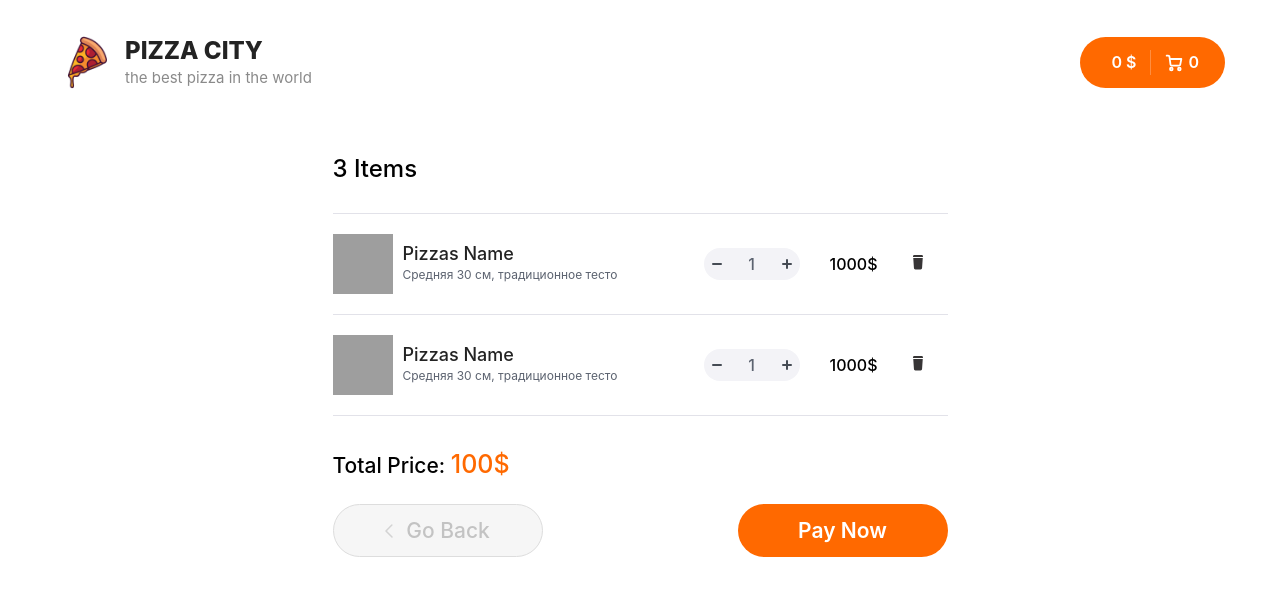
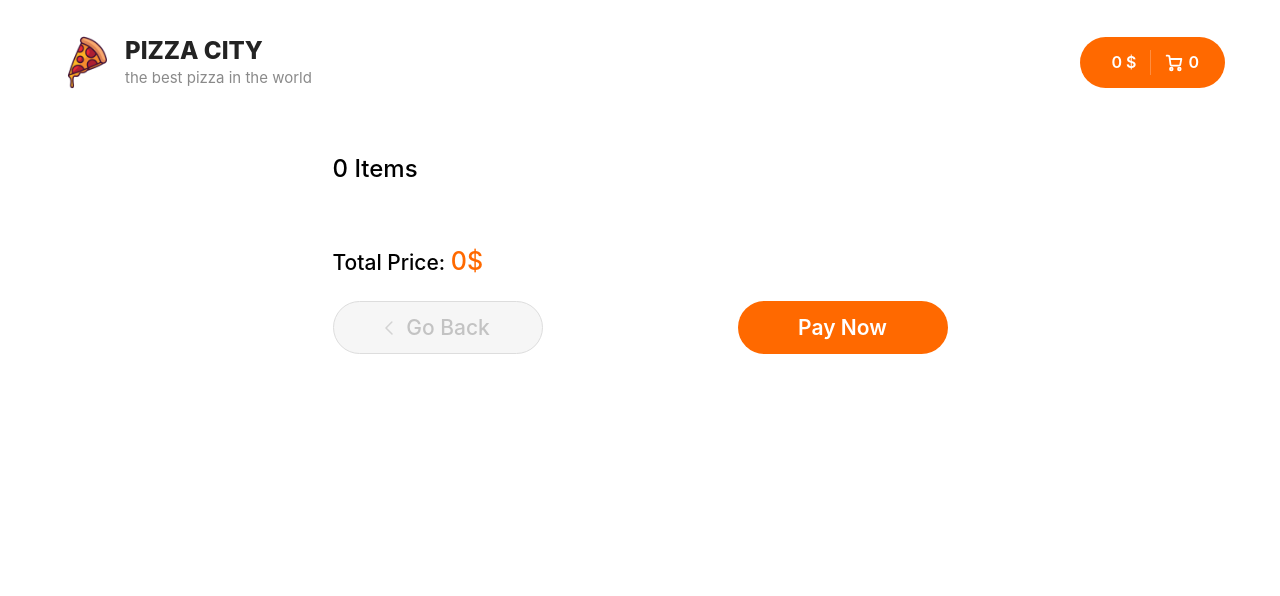
Before and after one commit to afsonk/pizza-store, a React (Create React App) app: page /cart in a window 1280 px wide. Shown: the top 596 px of the page. Built offline with nearby package versions, Linux system fonts and the light colour scheme; grey boxes are pictures that could not be loaded.

Commit message:
added redux state to the cart component

```diff
--- a/package.json
+++ b/package.json
@@ -22,6 +22,7 @@
     "react": "^17.0.2",
     "react-content-loader": "^6.0.3",
     "react-dom": "^17.0.2",
+    "react-on-images-loaded": "^2.2.5",
     "react-redux": "^7.2.4",
     "react-router-dom": "^5.2.0",
     "react-scripts": "4.0.3",
--- a/public/index.html
+++ b/public/index.html
@@ -14,6 +14,7 @@
       manifest.json provides metadata used when your web app is installed on a
       user's mobile device or desktop. See https://developers.google.com/web/fundamentals/web-app-manifest/
     -->
+
     <link rel="manifest" href="%PUBLIC_URL%/manifest.json" />
     <!--
       Notice the use of %PUBLIC_URL% in the tags above.
--- a/src/Cart/Cart.tsx
+++ b/src/Cart/Cart.tsx
@@ -1,24 +1,56 @@
 import Container from "../shared/Container"
-import DoubleButton from "../shared/DoubleButton"
 import CartItem from "./CartItem"
 import ArrowRightSVG from "./ArrowRightSVG"
 import {Link} from "react-router-dom"
+import {useSelector} from "react-redux"
+import {appStateType} from "../redux"
 
 
 function Cart() {
+    const {items, totalCount, totalPrice} = useSelector((state: appStateType) => state.cart)
+    const finalItem = Object.keys(items)
+
+    function getDough(dough: number): string {
+        if (dough === 0) {
+            return 'traditional dough'
+        } else {
+            return 'slim dough'
+        }
+    }
+
+    function getSize(size: string): string {
+        if (size === 'small') {
+            return 'Small size 26cm'
+        }
+        if (size === 'medium') {
+            return 'Medium size 30cm'
+        } else {
+            return 'Large size 40cm'
+        }
+    }
+
     return (
         <main className={'cart'}>
             <Container>
                 <div className={'cart__content'}>
                     <div className={'cart__content-top'}>
-                        <h1 className={'cart__header'}><span>3</span> Items</h1>
+                        <h1 className={'cart__header'}><span>{totalCount}</span>{totalCount === 1 ? ' Item' : ' Items'}
+                        </h1>
                     </div>
                     <div className={'cart__list'}>
-                        <CartItem/>
-                        <CartItem/>
+                        {
+                            finalItem.map((item, i) => {
+                                return <CartItem totalPrice={items[item].totalPrice}
+                                                 info={items[item].pizzas[0]}
+                                                 singleItemCount={items[item].pizzas.length}
+                                                 getDough={getDough}
+                                                 getSize={getSize}
+                                />
+                            })
+                        }
                     </div>
                     <div className={'cart__bottom'}>
-                        <p className={'cart__bottom-text'}>Total Price: <span>100$</span></p>
+                        <p className={'cart__bottom-text'}>Total Price: <span>{totalPrice}$</span></p>
                         <div className={'cart__bottom-actions'}>
                             <Link to={'/'} className={'button button--empty'}>
                                 <ArrowRightSVG/>
--- a/src/Cart/CartItem.tsx
+++ b/src/Cart/CartItem.tsx
@@ -1,24 +1,44 @@
 import DoubleButton from "../shared/DoubleButton"
 import Bucket from "./BucketSVG"
+import {CartItemType} from "../shared/types"
+import {useDispatch} from "react-redux"
+import {getUniqueID} from "../shared/getUniqueID"
+import {plusItemInCart, removeFromCart, removeItemFromCart} from "../redux/actionCreators"
 
+type Props = {
+    totalPrice: number,
+    info: CartItemType,
+    getDough: (i: number) => string,
+    getSize: (i: string) => string,
+    singleItemCount: number
+}
 
-function CartItem(){
-    return(
+function CartItem({totalPrice, info, getDough, getSize, singleItemCount}: Props) {
+    const dispatch = useDispatch()
+    const pizzaId = getUniqueID(info)
+
+    const handlePlusClick = () => {
+        dispatch(plusItemInCart(pizzaId))
+    }
+    const handleRemoveClick = () => {
+        dispatch(removeItemFromCart(pizzaId))
+    }
+    return (
         <div className={'cart__item'}>
             <div className={'cart__item-top'}>
                 <img
                     className={'cart__item-img'}
-                    src="https://dodopizza-a.akamaihd.net/static/Img/Products/78e732c620334b5e8e5d821685c1c4b5_1875x1875.jpeg"
+                    src={info.image}
                     alt="pizza"/>
                 <div className={'cart__item-info'}>
-                    <h4 className={'cart__item-name'}>Pizzas Name</h4>
-                    <p className={'cart__item-detail'}>Средняя 30 см, традиционное тесто</p>
+                    <h4 className={'cart__item-name'}>{info.name}</h4>
+                    <p className={'cart__item-detail'}>{getSize(info.size)}, {getDough(info.type)}</p>
                 </div>
-                <DoubleButton/>
+                <DoubleButton singleItemCount={singleItemCount} handlePlusClick={handlePlusClick} />
                 <div className={'cart__item-price'}>
-                    <span>1000$</span>
+                    <span>{totalPrice}$</span>
                 </div>
-                <button className={'cart__item-remove'}>
+                <button className={'cart__item-remove'} onClick={handleRemoveClick}>
                     <Bucket/>
                 </button>
             </div>
--- a/src/Home/PizzasList.tsx
+++ b/src/Home/PizzasList.tsx
@@ -2,7 +2,7 @@ import {useEffect} from "react"
 import ContentItem from "./ContentItem"
 import {CartItemType, ContentTypes} from "../shared/types"
 import {useDispatch, useSelector} from "react-redux"
-import {addItemToCart, fetchPizzas, } from "../redux/actionCreators"
+import {addItemToCart, fetchPizzas,} from "../redux/actionCreators"
 import {appStateType} from "../redux"
 import LoadingBlock from "./LoadingBlock"
 
@@ -27,6 +27,7 @@ function PizzasList() {
 
     return (
         <div className={'content__list'}>
+
             {
                 isLoading
                     ? Array(12).fill(0).map((_, index) => {
--- a/src/redux/actionCreators.ts
+++ b/src/redux/actionCreators.ts
@@ -8,6 +8,7 @@ export const setCategory = 'filter/category'
 export const setSort = 'filter/sort'
 export const addToCart = 'cart/addItem'
 export const removeFromCart = 'cart/removeItem'
+export const plusItemCart = 'cart/plusItem'
 
 export const setPizzasInState = (payload: ResponseType[]): SetPizzasType => ({
     type: setPizzas,
@@ -28,7 +29,7 @@ export const fetchPizzas = (activeCategory: null | number, sortBy: SortType, ord
         })
 }
 
-export const setActiveCategory = (payload: null | number):SetActiveCategory => ({
+export const setActiveCategory = (payload: null | number): SetActiveCategory => ({
     type: setCategory,
     payload
 })
@@ -40,6 +41,16 @@ export const setActiveSort = (payload: SortType): SetActiveSort => ({
 
 export const addItemToCart = (payload: CartItemType): AddItemToCart => ({
     type: addToCart,
+    payload
+})
+
+export const plusItemInCart = (payload: string): PlusItemInCart => ({
+    type: plusItemCart,
+    payload
+})
+
+export const removeItemFromCart = (payload: string): RemoveItemFromCart => ({
+    type: removeFromCart,
     payload
 })
 
@@ -68,9 +79,21 @@ type AddItemToCart = {
     payload: CartItemType
 }
 
+type PlusItemInCart = {
+    type: typeof plusItemCart,
+    payload: string
+}
+
+type RemoveItemFromCart = {
+    type: typeof removeFromCart,
+    payload: string
+}
+
 export type actionsType =
     SetPizzasType
     | ToggleIsLoadingType
     | SetActiveCategory
     | SetActiveSort
     | AddItemToCart
+    | PlusItemInCart
+    | RemoveItemFromCart
--- a/src/redux/cartReducer.ts
+++ b/src/redux/cartReducer.ts
@@ -1,14 +1,17 @@
+import { getUniqueID } from "../shared/getUniqueID"
 import {CartItemType} from "../shared/types"
-import {actionsType, addToCart} from "./actionCreators"
+import {actionsType} from "./actionCreators"
 
 
+type StateItems = {
+    [id: string]: {
+        pizzas: CartItemType[],
+        totalPrice: any
+    }
+}
+
 type State = {
-    items: {
-        [id: string]: {
-            pizzas: CartItemType[],
-            totalPrice: any
-        }
-    },
+    items: StateItems,
     totalCount: any,
     totalPrice: any
 }
@@ -19,17 +22,14 @@ const initialState: State = {
     totalPrice: 0
 }
 
-function getTotalSum(arr: CartItemType[]) {
+function getTotalSum(arr: CartItemType[]): number {
     return arr.reduce((acc, next: CartItemType) => acc + next.price, 0)
 }
 
-function getUniqueID(action: CartItemType): string {
-    return `${action.id}-${action.size}-${action.type}`
-}
 
-function makeArray(arr: any) {
+function makeArray(arr: any): CartItemType[] {
     const preArr = []
-    for (let item in arr){
+    for (let item in arr) {
         preArr.push(arr[item].pizzas)
     }
     return [].concat(...Object.values(preArr))
@@ -37,29 +37,61 @@ function makeArray(arr: any) {
 
 const cartReducer = (state = initialState, action: actionsType): State => {
     switch (action.type) {
-        case addToCart:
+        case "cart/addItem": {
+
             const ident: string = getUniqueID(action.payload)
-            const singleItems = state.items[ident]
+
+            const singleItem = state.items[ident]
                 ? [...state.items[ident].pizzas, action.payload]
                 : [action.payload]
 
-            const newItems: any = {
+            const newItems: StateItems = {
                 ...state.items,
                 [ident]: {
                     ...state.items[ident],
-                    pizzas: singleItems,
-                    totalCount: getTotalSum(singleItems)
+                    pizzas: singleItem,
+                    totalPrice: getTotalSum(singleItem)
                 }
             }
 
             const arr: CartItemType[] = makeArray(newItems)
-            const sum = getTotalSum(arr)
+            const sum: number = getTotalSum(arr)
+
             return {
                 ...state,
                 items: newItems,
                 totalPrice: sum,
                 totalCount: arr.length
             }
+        }
+        case "cart/removeItem":{
+            delete state.items[action.payload]
+            return {
+                ...state,
+            }
+        }
+        case "cart/plusItem": {
+            const newObjItems = [
+                ...state.items[action.payload].pizzas,
+                state.items[action.payload].pizzas[0],
+            ]
+            const newItems: StateItems = {
+                ...state.items,
+                [action.payload]: {
+                    ...state.items[action.payload],
+                    pizzas: newObjItems,
+                    totalPrice: getTotalSum(newObjItems)
+                }
+            }
+            const arr: CartItemType[] = makeArray(newItems)
+            const sum: number = getTotalSum(arr)
+            return {
+                ...state,
+                items: newItems,
+                totalPrice: sum,
+                totalCount: arr.length
+            }
+        }
         default:
             return state
     }
--- a/src/shared/DoubleButton.tsx
+++ b/src/shared/DoubleButton.tsx
@@ -1,15 +1,19 @@
 
+type Props = {
+    singleItemCount: number,
+    handlePlusClick: () => void
+}
 
-function DoubleButton(){
+function DoubleButton({singleItemCount,handlePlusClick}:Props){
     return(
         <div className={'double-button'}>
-            <button>
+            <button className={'remove-button'}>
                 <svg width="10" height="10" className="icon">
                     <rect fill="#454B54" y="4" width="10" height="2" rx="1"></rect>
                 </svg>
             </button>
-            <span>1</span>
-            <button>
+            <span>{singleItemCount}</span>
+            <button className={'add-button'} onClick={handlePlusClick} >
                 <svg width="10" height="10" className="icon">
                     <g fill="#454B54">
                         <rect x="4" width="2" height="10" ry="1"></rect>
--- /dev/null
+++ b/src/shared/getUniqueID.ts
@@ -0,0 +1,5 @@
+import {CartItemType} from "./types"
+
+export function getUniqueID(action: CartItemType): string {
+    return `${action.id}-${action.size}-${action.type}`
+}
```
Also changed, not shown: 1 other file (tests, documents, lock files or other folders).
